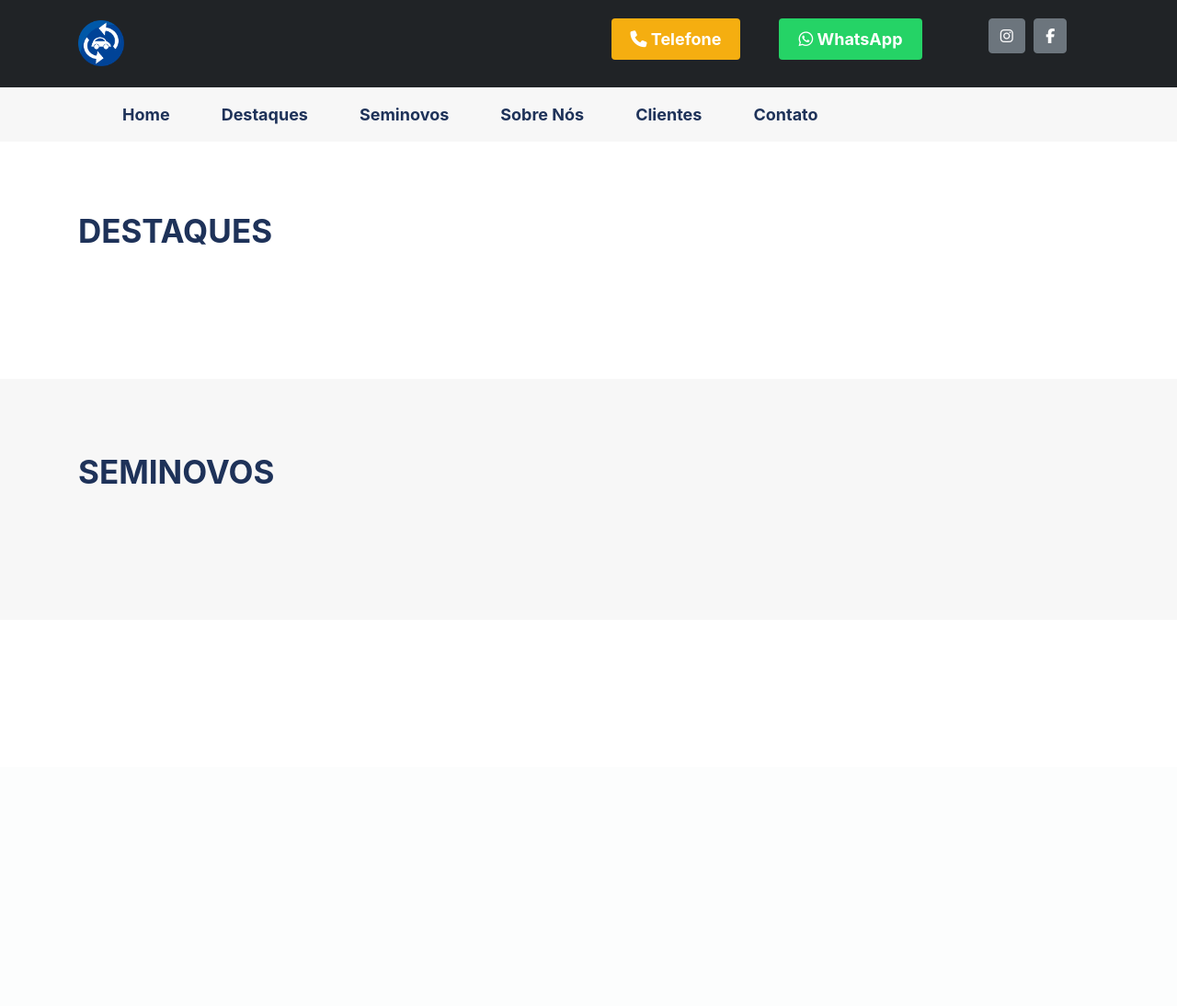
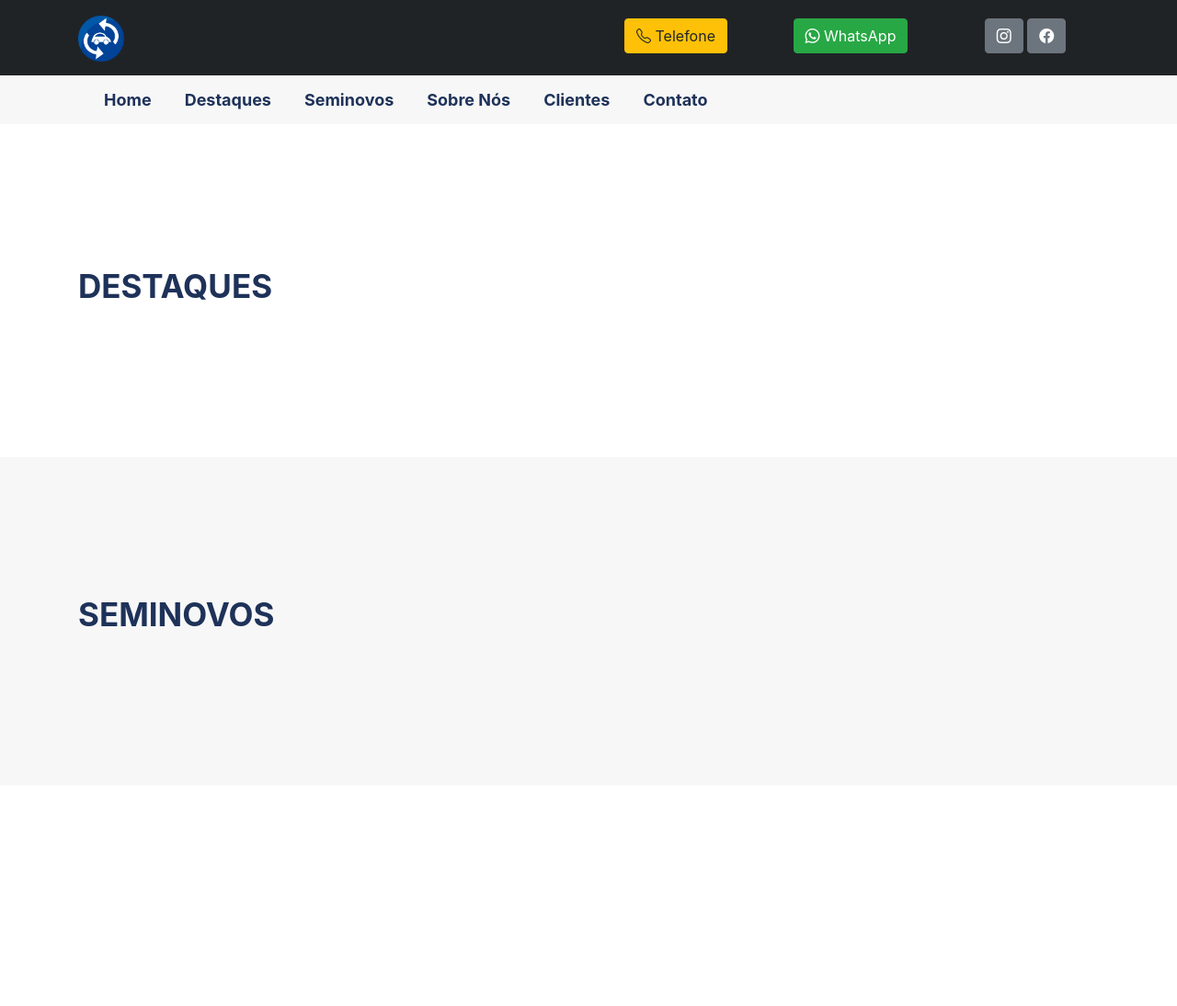
Before and after one commit to luanaAlm/Concessionaria, a Django app: page / in a window 1280 px wide. Shown: the top 1094 px of the page at 92% size. Before the commit the page ends 526 px from the top, so only its background shows below. Run offline with Django 3.2, Linux system fonts and the light colour scheme; data that the repository does not hold is empty; some libraries are stand-ins or nearby versions.

Commit message:
Alterações

```diff
--- a/core/templates/base.html
+++ b/core/templates/base.html
@@ -12,6 +12,8 @@
     <link href="{% static 'css/bootstrap.min.css' %}" rel="stylesheet">
     <!--owl Carrosel css-->
     <link href="{% static 'css/owl.carousel.min.css' %}" rel="stylesheet">
+    <!-- Icons -->
+    <link rel="stylesheet" href="https://cdn.jsdelivr.net/npm/bootstrap-icons@1.7.2/font/bootstrap-icons.css">
     <!-- AOS -->
     <link rel="stylesheet" href="https://unpkg.com/aos@next/dist/aos.css" />
 
@@ -22,36 +24,35 @@
         <div class="topbar">
             <div class="container">
                 <div class="row">
-                    <div class="col-sm-6">
+                    <div class="col-3 col-sm-3 col-md-4 col-lg-6 col-xl-6">
                         <a class="navbar-brand img-fluid" href="{% url 'index' %}">
                             <img src="{% static 'image/logo.png' %}" alt="logomarca" loading="lazy">
                         </a>
                     </div>
-                    <div class="col-sm-2 topbar-item">
-                        <a class="button btn btn-telefone" href="">
-                            <i class="fa fa-phone" aria-hidden="true"></i>
+                    <div class="col-2 col-sm-3 col-md-3 col-lg-2 col-xl-2 topbar-item">
+                        <a type="button" class="btn btn-warning" href="">
+                            <i class="bi bi-telephone"></i>
                             Telefone
                         </a>
                     </div>
-                    <div class="col-sm-2 topbar-item">
-                        <a class="button btn btn-whats">
-                            <i class="fa fa-whatsapp" aria-hidden="true"></i>
+                    <div class="col-2 col-sm-3 col-md-3 col-lg-2 col-xl-2 topbar-item">
+                        <a type="button" class="btn btn-success">
+                            <i class="bi bi-whatsapp"></i>
                             WhatsApp
                         </a>
                     </div>
-                    <div class="col-sm-2 topbar-item" >
+                    <div class="col-5 col-sm-3 col-md-2 col-lg-2 col-xl-2 topbar-item" >
                         <div class="btn-group" role="group" aria-label="Third group">
                             <button type="button" class="rounded btn btn-secondary">
-                                <i class="fa fa-instagram" aria-hidden="true"></i>
+                                <i class="bi bi-instagram"></i>
                             </button>
                         </div>
                         <div class="btn-group" role="group" aria-label="Third group">
                             <button type="button" class="rounded btn btn-secondary">
-                                <i class="fa fa-facebook" aria-hidden="true"></i>
+                                <i class="bi bi-facebook"></i>
                             </button>
                         </div>
                     </div>
-
                 </div>
             </div>
 
@@ -103,8 +104,6 @@
     <script src="{% static 'js/bootstrap.min.js' %}"></script>
     <!-- owl carousel js -->
     <script src="{% static 'js/owl.carousel.min.js' %}"></script>
-    <!-- Icons -->
-    <script src="https://kit.fontawesome.com/d8695f59a3.js" crossorigin="anonymous"></script>
     <!-- AOS -->
     <script src="https://unpkg.com/aos@next/dist/aos.js"></script>
     <script>
--- a/core/templates/index.html
+++ b/core/templates/index.html
@@ -3,8 +3,8 @@
 
 {% block main %}
 <!-- Inicio Carousel -->
-<div class="section-padding-carousel"></div>
-<div id="myCarousel" class="carousel slide" data-ride="carousel">
+<div class="section-padding-carousel" id="myCarousel"></div>
+<div  class="carousel slide" data-ride="carousel">
     <ol class="carousel-indicators">
         <li data-target="#myCarousel" data-slide-to="0" class="active"></li>
         <li data-target="#myCarousel" data-slide-to="1"></li>
@@ -97,19 +97,17 @@
         </div>
         <div class="row justify-content-center">
             {% for i in seminovos %}
-            <div class="col-md-3" data-aos="fade-up">
+            <div class="col-12 col-sm-12 col-md-6 col-lg-3 col-xl-3" data-aos="fade-up">
                 <div class="destaque-item" data-aos="fade-up">
                     <div class="card box-shadow">
                         <img class="card-img-top" src="{{i.imagem1}}" loading="lazy" alt="{{i.title}}">
                         <div class="card-body">
                             <p>{{i.marca}} {{i.Modelo}}</p>
                             <h3>RS {{i.valor}}</h3>
-                            <div class="d-flex justify-content-between align-items-center">
-                                <a class="btn" href="{% url 'viewCarros' i.ID_Carro %}">
-                                    <i class="fa fa-arrow-right" aria-hidden="true"></i>
+                                <a type="button" class="btn btn-warning btn-lg btn-block" href="{% url 'viewCarros' i.ID_Carro %}">
                                     Saiba Mais
                                 </a>
-                            </div>
+
                         </div>
                     </div>
                 </div>
--- a/static/css/style.css
+++ b/static/css/style.css
@@ -64,10 +64,10 @@ ul {
   }
 }
 .section-padding {
-  padding: 80px 0;
+  padding: 150px 0;
 }
 .section-title {
-  margin-bottom: 60px;
+  margin-bottom: 15px;
 }
 .section-title h2 {
   font-size: 35px;
@@ -84,17 +84,16 @@ ul {
   background-color: var(--bg-dark);
 }
 .topbar img {
-  padding-top: 17px;
-  padding-bottom: 18px;
+  padding-top: 12px;
+  padding-bottom: 10px;
   width: 50px;
 }
 .topbar .topbar-item {
   padding-top: 20px;
   padding-bottom: 10px;
-  /* align-items: center; */
   text-align: center;
 }
-.topbar .btn-telefone {
+/* .topbar .btn-telefone {
   background-color: var(--color-2);
   font-size: 18px;
   text-transform: capitalize;
@@ -122,35 +121,35 @@ ul {
 }
 .topbar .btn-group {
   padding-left: 5px;
-}
+} */
 /*--------------------------------------------------------------
 # Nav
 --------------------------------------------------------------*/
 .navbar {
   background-color: var(--block-100);
-  padding: 30px 0;
+  padding: 15px 0;
   transition: all 0.5s ease;
 }
 .navbar.navbar-shrink {
   box-shadow: 0 10px 10px rgba(0, 0, 0, 0.1);
   background-color: var(--main-color);
-  padding: 10px 0;
+  padding: 5px 0;
 }
 .navbar .navbar-brand {
-  font-size: 30px;
+  font-size: 24px;
   color: var(--main-color);
   font-weight: 500;
   text-transform: capitalize;
 }
 .navbar .nav-item {
-  margin-left: 40px;
+  margin-left: 20px;
 }
 .navbar .nav-item .nav-link {
   color: var(--main-color);
   font-size: 18px;
   text-transform: capitalize;
   font-weight: 700;
-  padding: 8px 0;
+  padding: 5px 0;
   position: relative;
 }
 .navbar .nav-item .nav-link::before {
@@ -171,7 +170,7 @@ ul {
 /* CUSTOMIZE THE CAROUSEL- HOME
 -------------------------------------------------- */
 .section-padding-carousel {
-  padding: 75px 0;
+  padding: 70px 0;
 }
 .carousel-caption {
   bottom: 20rem;
@@ -252,17 +251,6 @@ ul {
   background-color: var(--block-100);
   align-items: center;
   text-align: center;
-}
-.seminovos .btn {
-  text-align: center;
-  align-items: center;
-  background-color: var(--color-2);
-  font-size: 16px;
-  text-transform: capitalize;
-  transition: all 0.5s ease;
-  font-weight: 500;
-  color: var(--bg-dark);
-  padding: 8px 15px;
 }
 /*--------------------------------------------------------------
 # Responsividade
```
